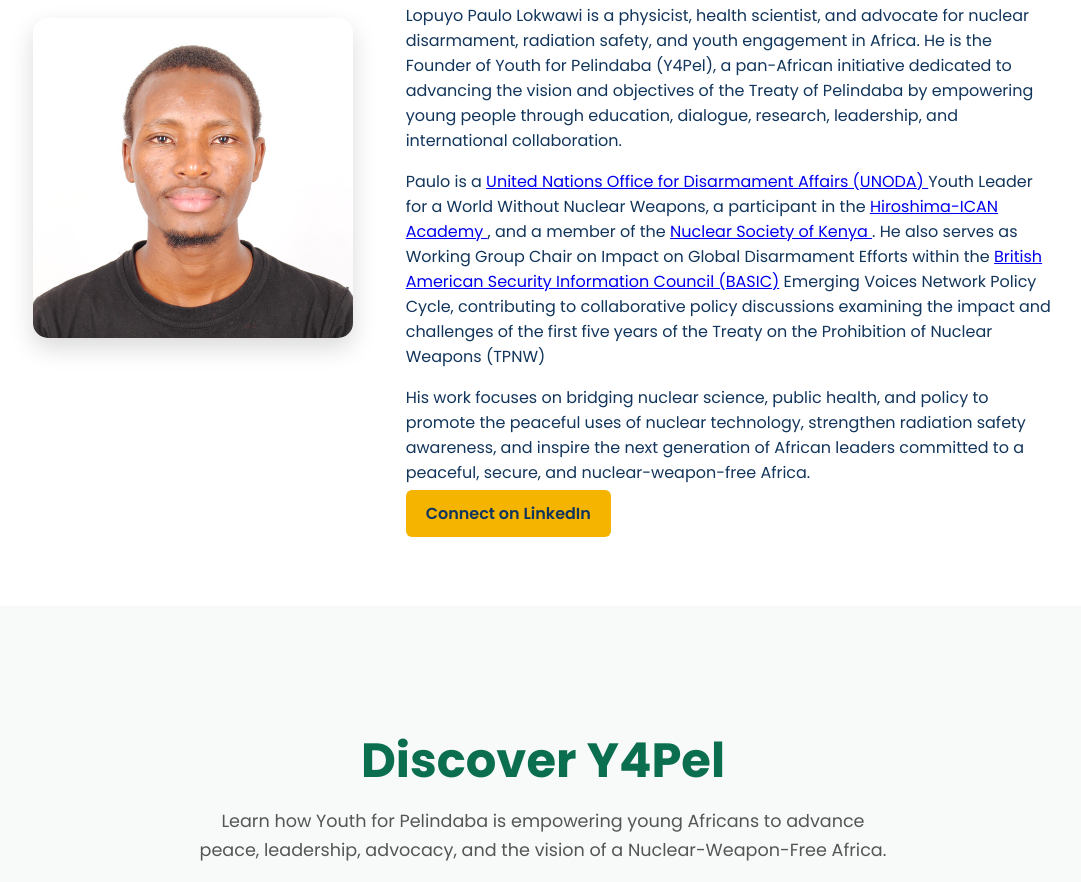
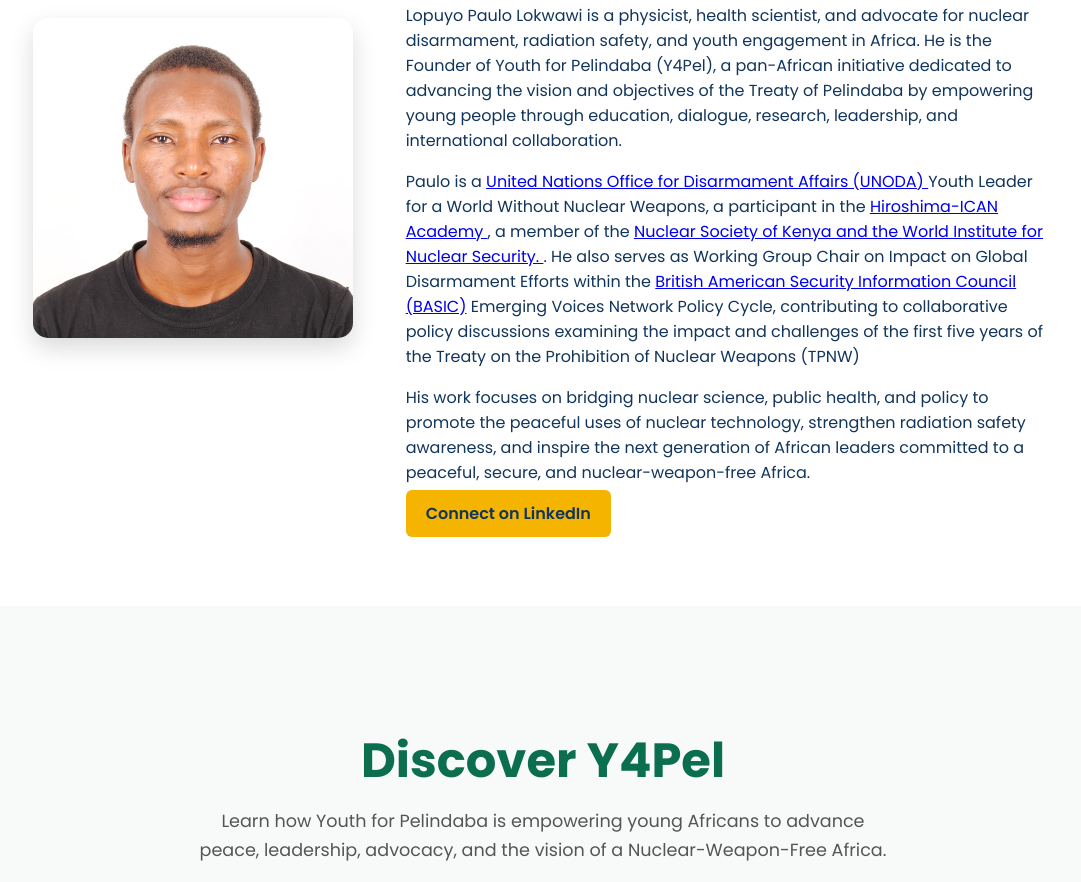
Before and after one commit to Lopuyo/y4pel, a plain HTML site: page index.html in a window 1280 px wide. Shown: the part 1359-2241 px from the top of the page, without its empty margins (97-1178 px from the left). Drawn offline with nearby package versions, Linux system fonts and the light colour scheme.

Commit message:
Fix HTML encoding issues in index.html

```diff
--- a/index.html
+++ b/index.html
@@ -124,10 +124,9 @@ United Nations Office for Disarmament Affairs (UNODA)
 Youth Leader for a World Without Nuclear Weapons, a participant in the
 <a href="https://www.icanw.org/2026_hiroshima_ican_academy" target="_blank" rel="noopener noreferrer">
 Hiroshima-ICAN Academy
-</a>,
-and a member of the
+</a>, a member of the
 <a href="https://nuclearsocietyofkenya.org/" target="_blank" rel="noopener noreferrer">
-Nuclear Society of Kenya
+Nuclear Society of Kenya and the <a href="https://www.wins.org/" target="_blank" rel="noopener noreferrer"> World Institute for Nuclear Security.
 </a>. He also serves as Working Group Chair on Impact on Global Disarmament Efforts within the <a href="https://basicint.org/" target="_blank" rel="noopener noreferrer"> British American Security Information Council (BASIC)</a> Emerging Voices Network Policy Cycle, contributing to collaborative policy discussions examining the impact and challenges of the first five years of the Treaty on the Prohibition of Nuclear Weapons (TPNW)
 </p>
                 His work focuses on bridging nuclear science, public health, and policy to promote the peaceful uses of nuclear technology, strengthen radiation safety awareness, and inspire the next generation of African leaders committed to a peaceful, secure, and nuclear-weapon-free Africa.
```
